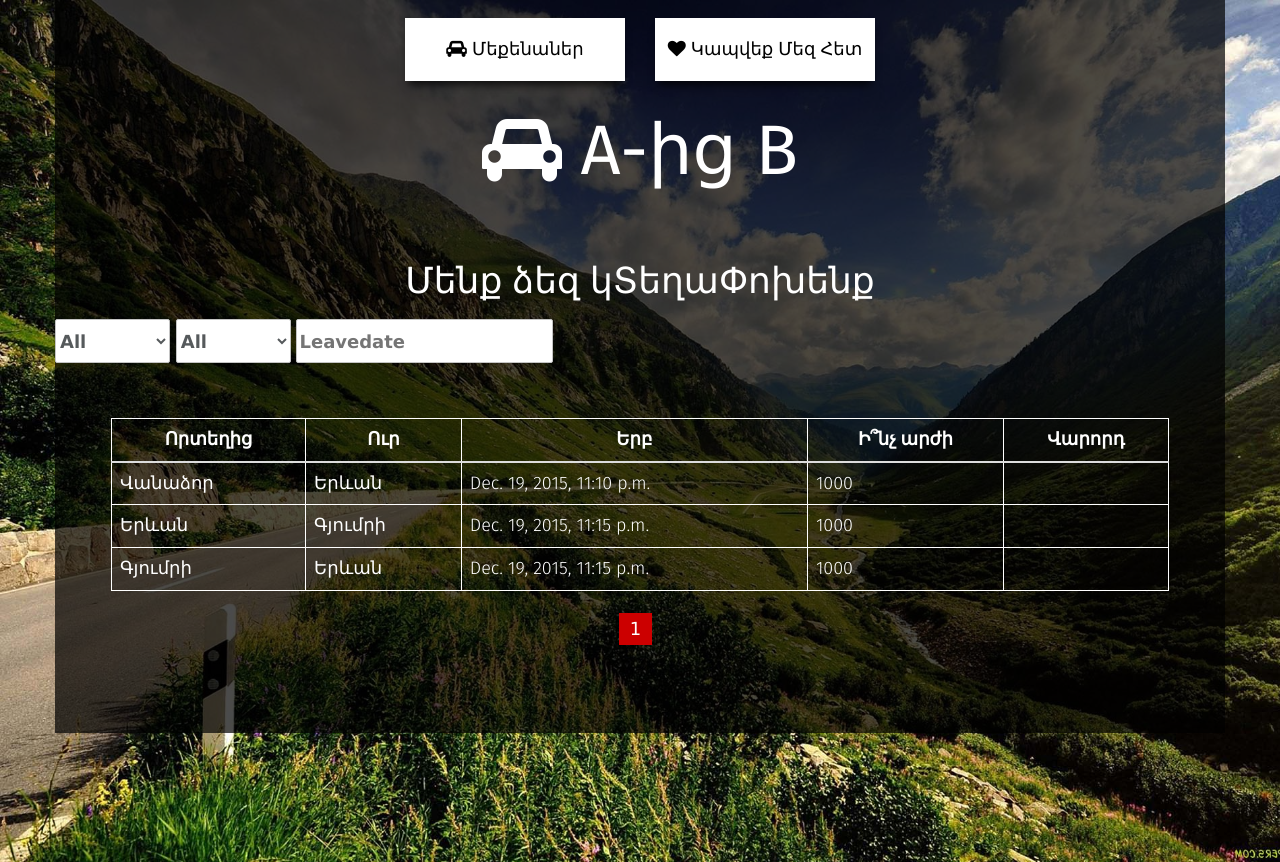
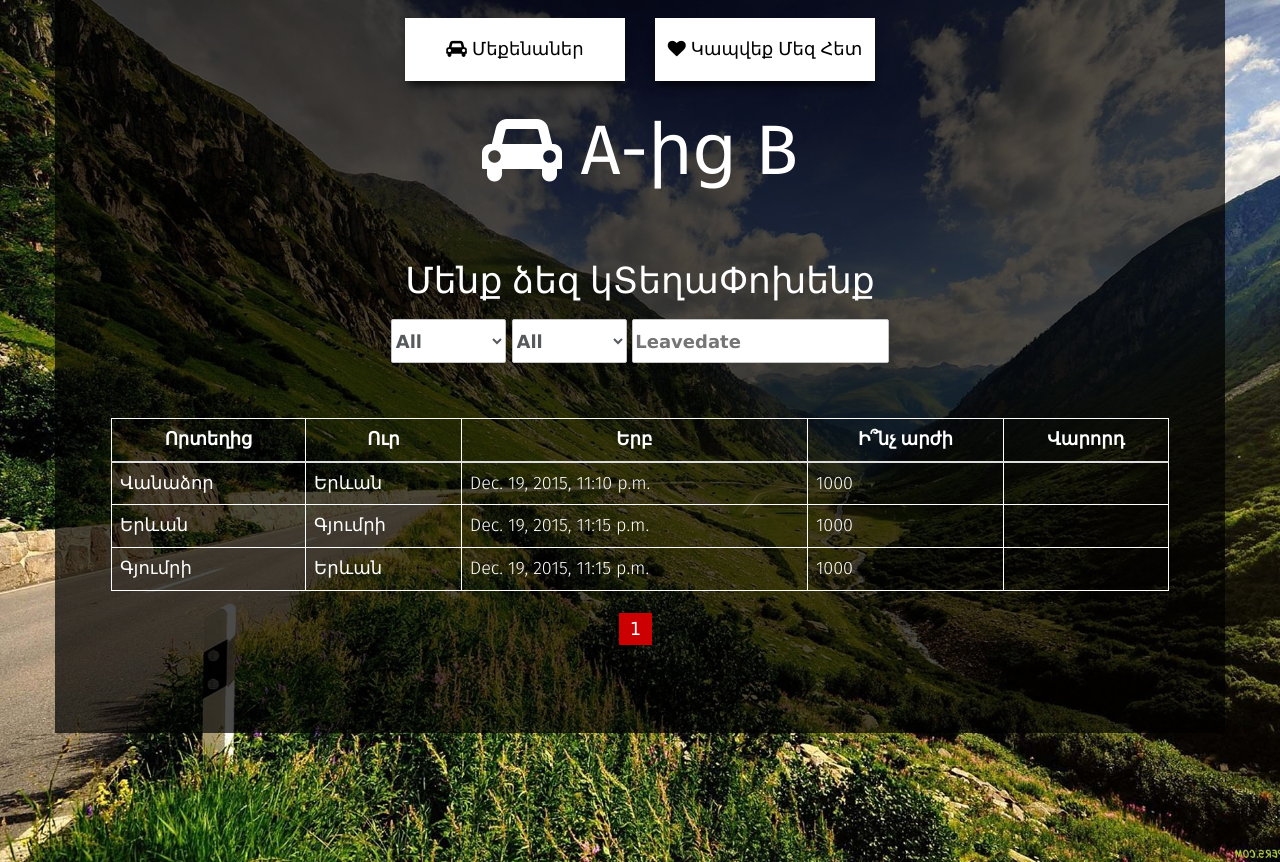
Before and after one commit to davit-gh/a2b, a Django app: page / in a window 1280 px wide. Shown: the top 862 px of the page. Run offline with Django 3.2, Linux system fonts and the light colour scheme; data comes from the database, SQL or seed files in the repository; some libraries are stand-ins or nearby versions.

Commit message:
center search fields block

```diff
--- a/main/templates/main/base.html
+++ b/main/templates/main/base.html
@@ -55,8 +55,8 @@
             <h2 class="text-center">Մենք ձեզ կՏեղաՓոխենք</h2>
         </div>
 
-        <div class="hero__content-footer hide-sm">
-            <div id="searchbar">
+        <div class="text-center hide-sm">
+            <div id="center-block searchbar">
                 <div class="searchbar">
                     <form id="searchbar-form" action="{% url 'ridesearch' %}" method="post">
                         <div>
```
